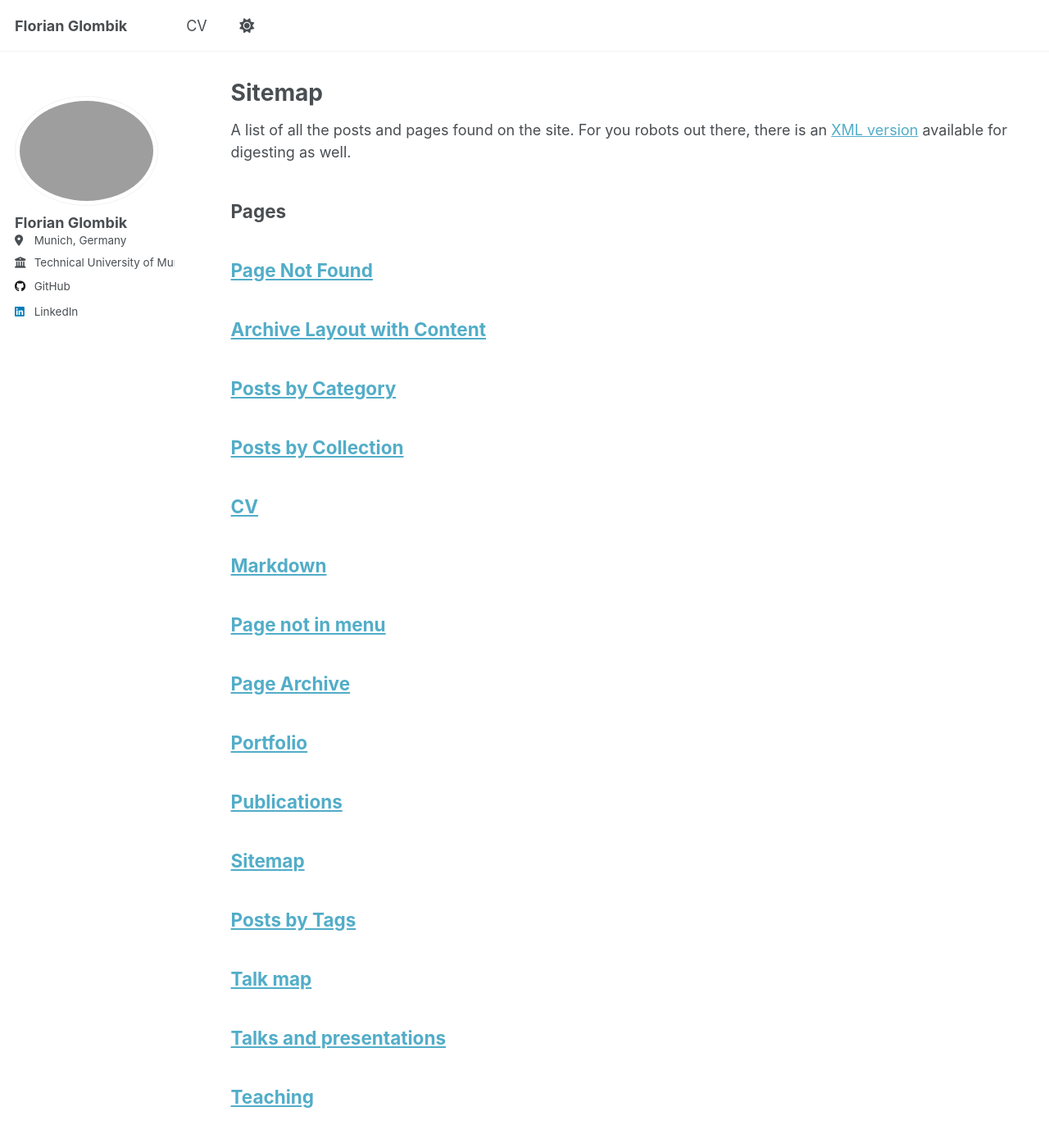
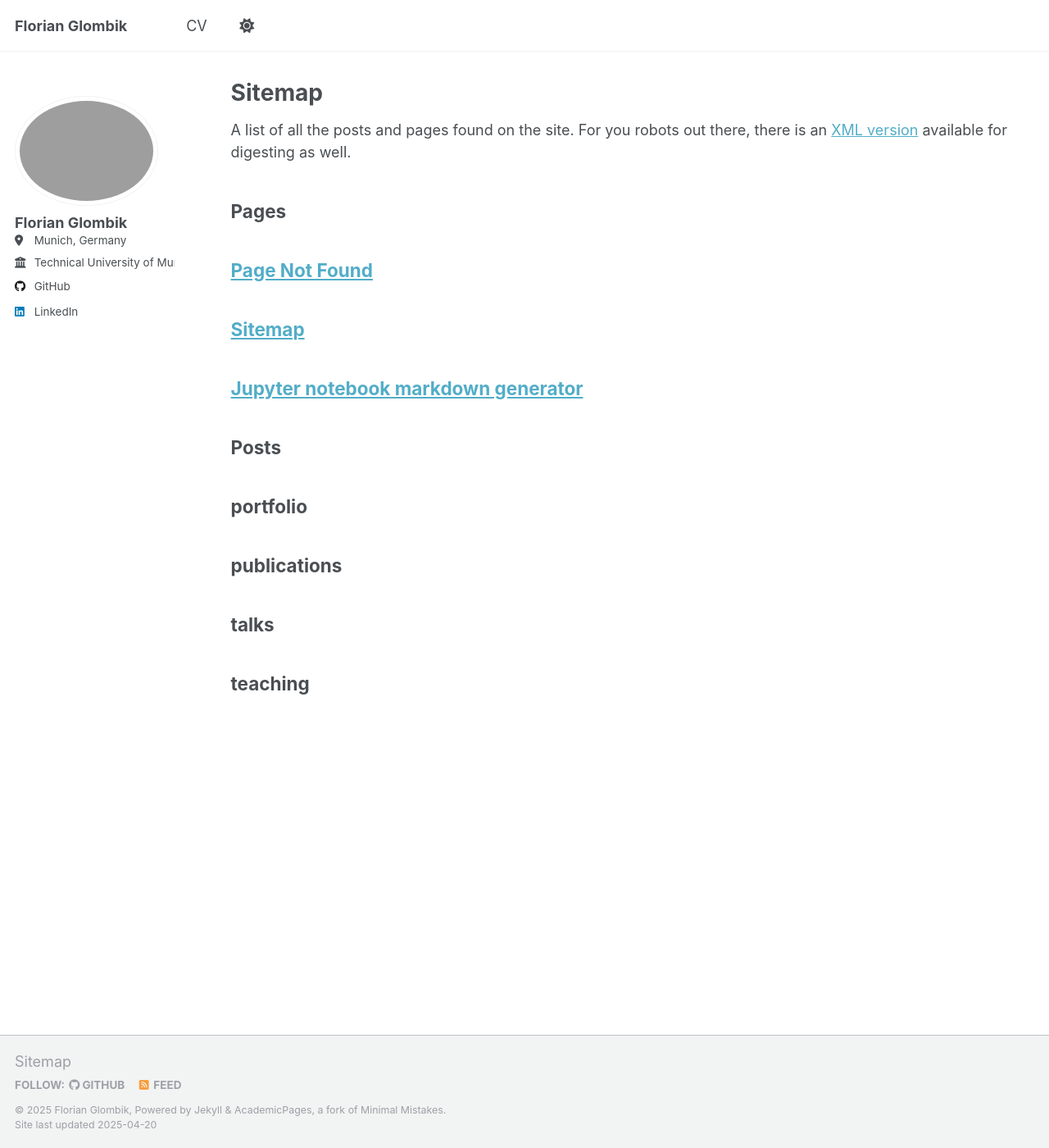
Before and after one commit to florian-glombik/florian-glombik.github.io, a Jekyll site: the page built from _pages/sitemap.md, in a window 1280 px wide and 1400 px high. Shown: the whole window at 82% size. Built offline with Jekyll 4.4.1, drawn with Linux system fonts in a browser that asks for light colours; part of the change alters nothing that is shown; some of the changed text lies outside the part shown.

```diff
--- a/_config.yml
+++ b/_config.yml
@@ -155,9 +155,13 @@ analytics:
 # Reading Files
 include:
   - .htaccess
-  - _pages
+  - _pages/about.md
+  - _pages/cv.md
+  - _pages/sitemap.md
+  - _pages/404.md
   - files
 exclude:
+  - _pages
   - _posts
   - _publications
   - _portfolio
```
